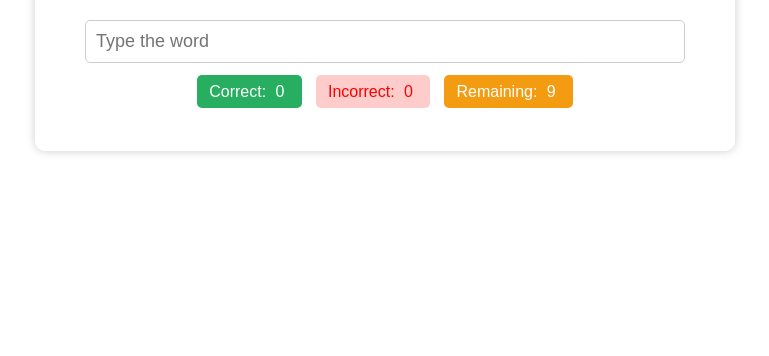
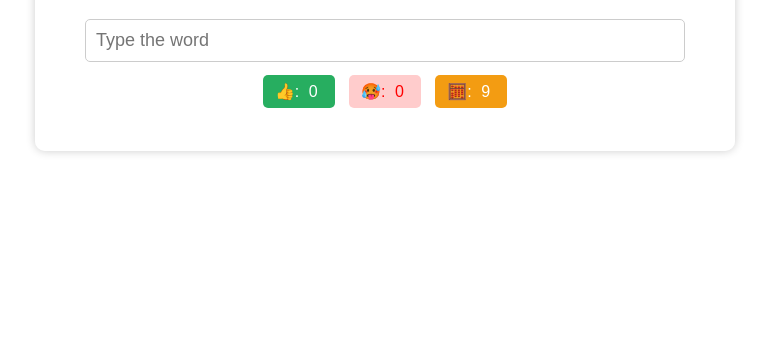
Before and after one commit to AndreiPabiarzhyn/ForGenially, a plain HTML site: page docs/index.html in a window 1280 px wide. Shown: the part 444-800 px from the top of the page, without its empty margins (255-1024 px from the left). Drawn offline with Linux system fonts and the light colour scheme.

Commit message:
Update index.html

```diff
--- a/docs/index.html
+++ b/docs/index.html
@@ -27,9 +27,9 @@
       </div>
       <input type="text" id="userInput" placeholder="Type the word">
       <div class="score">
-        <span class="correct">Correct: <span id="correctCount">0</span></span>
-        <span class="wrong">Incorrect: <span id="wrongCount">0</span></span>
-        <span class="remaining">Remaining: <span id="remainingCount">9</span></span>
+        <span class="correct">👍: <span id="correctCount">0</span></span>
+        <span class="wrong">🥵: <span id="wrongCount">0</span></span>
+        <span class="remaining"> 🧮: <span id="remainingCount">9</span></span>
       </div>
     </div>
   </div>
@@ -38,8 +38,8 @@
     <div class="modal-content">
       <div class="modal-left">
         <div class="result-text">
-          <p>Correct: <span id="modalCorrectCount">0</span></p>
-          <p>Incorrect: <span id="modalWrongCount">0</span></p>
+          <p>👍: <span id="modalCorrectCount">0</span></p>
+          <p>🥵: <span id="modalWrongCount">0</span></p>
         </div>
         <button id="restartButton">Restart</button>
       </div>
```
